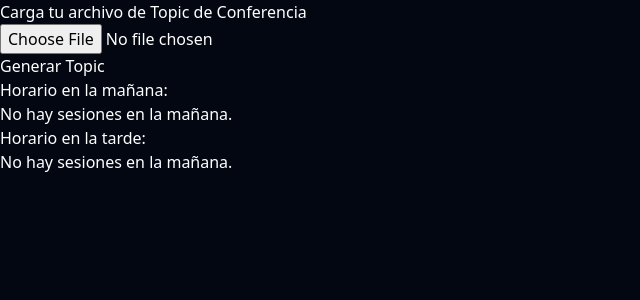
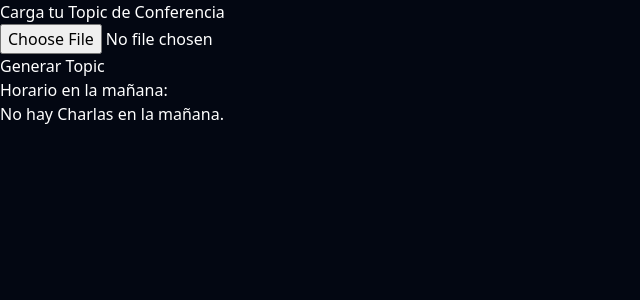
Before and after one commit to BryanGallo/Lectura-Archivo.txt-React, a React (Vite) app: page / in a window 1280 px wide. Shown: the top 300 px of the page, without its empty margins (0-640 px from the left). Built offline with nearby package versions, Linux system fonts and the light colour scheme.

Commit message:
Helpes formatTime - addStartTime importados en Topic

```diff
--- a/src/components/Form.jsx
+++ b/src/components/Form.jsx
@@ -19,7 +19,7 @@ const Form = ({ file, setFile, readFile }) => {
         <>
             <form onSubmit={handleSubmit}>
                 <h2 className="text-emerald-600 font-black text-4xl max-sm:text-3xl text-center capitalize my-10">
-                    Carga tu archivo de Topic de Conferencia
+                    Carga tu Topic de Conferencia
                 </h2>
                 <div className="mb-4">
                     <label className="block text-center text-xs sm:text-sm md:text-lg overflow-hidden">
--- a/src/components/Topic.jsx
+++ b/src/components/Topic.jsx
@@ -1,7 +1,9 @@
 import React from "react";
+import { addStartTime } from "../helpers/time.js";
 
 const Topic = ({ talks }) => {
-
+    const hourLunch = "12:00 PM";
+    const hourEvent = "17:00 PM";
 
     return (
         <div className=" w-8/12 mx-auto bg-white text-black p-4 rounded-md">
@@ -9,18 +11,18 @@ const Topic = ({ talks }) => {
                 Horario en la mañana:
             </h2>
             {talks.morningTopic.length > 0 ? (
-                talks.morningTopic.map((talk, index) => (
+                addStartTime(talks.morningTopic, 9).map((talk, index) => (
                     <p key={index}>
                         {talk.duration !== 0
-                            ? `tiempo - ${talk.title} - ${talk.duration}min`
-                            : `tiempo - ${talk.title}`}
+                            ? `${talk.startTime} - ${talk.title} - ${talk.duration}min`
+                            : `${hourLunch}- ${talk.title}`}
                     </p>
                 ))
             ) : (
-                <p>No hay sesiones en la mañana.</p>
+                <p>No hay Charlas en la mañana.</p>
             )}
 
-            <h2 className="mb-2 text-lg font-semibold">Horario en la tarde:</h2>
+            {/* <h2 className="mb-2 text-lg font-semibold">Horario en la tarde:</h2>
             {talks.afternoonTopic.length > 0 ? (
                 talks.afternoonTopic.map((talk, index) => (
                     <p key={index}>
@@ -31,7 +33,7 @@ const Topic = ({ talks }) => {
                 ))
             ) : (
                 <p>No hay sesiones en la mañana.</p>
-            )}
+            )} */}
         </div>
     );
 };
--- /dev/null
+++ b/src/helpers/time.js
@@ -0,0 +1,17 @@
+const formatTime = (minutes) => {
+    const hours = Math.floor(minutes / 60);
+    const mins = minutes % 60;
+    const period = hours >= 12 ? "PM" : "AM";
+    const formattedHours = hours % 12 === 0 ? 12 : hours % 12;
+    return `${formattedHours}:${mins < 10 ? "0" + mins : mins} ${period}`;
+};
+
+const addStartTime = (session, startHour) => {
+    let currentTime = startHour * 60; // conviertiendo horas a minutos
+    return session.map((talk) => {
+        const startTime = formatTime(currentTime);
+        currentTime += talk.duration;
+        return { ...talk, startTime };
+    });
+};
+export { addStartTime };
```
